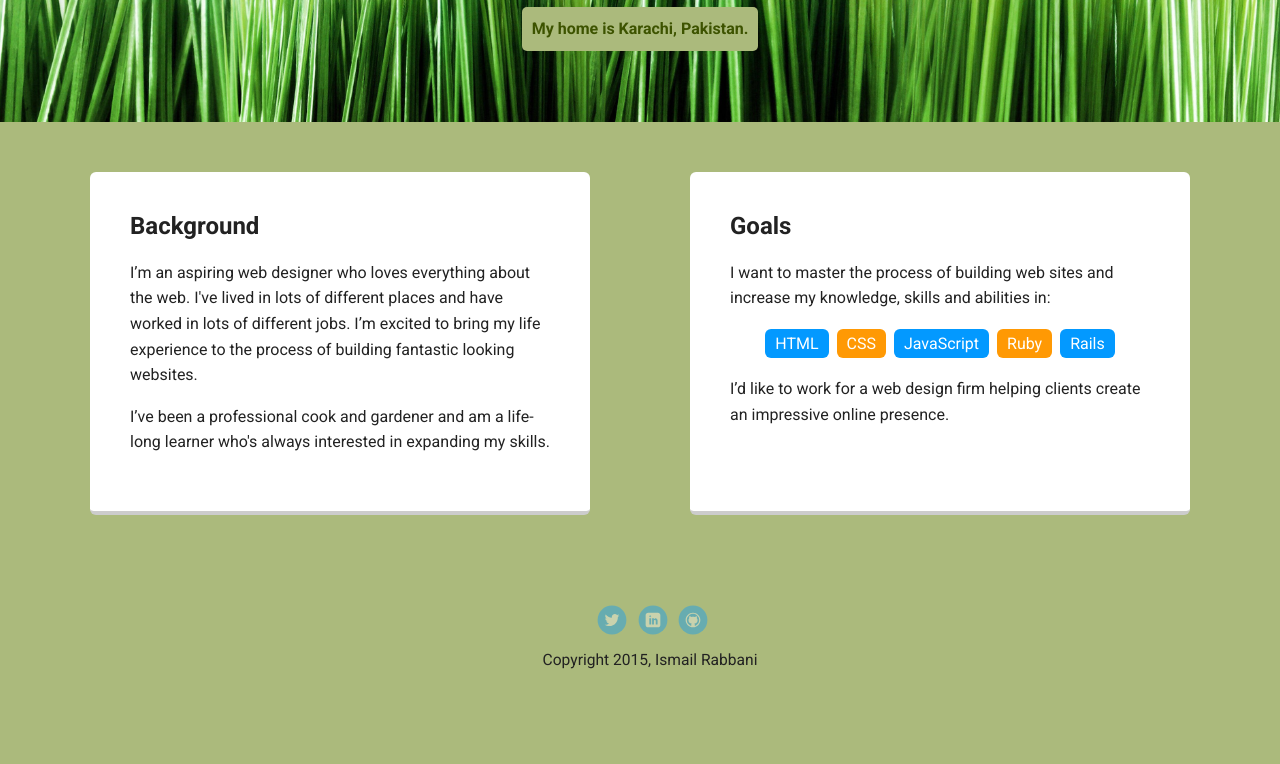
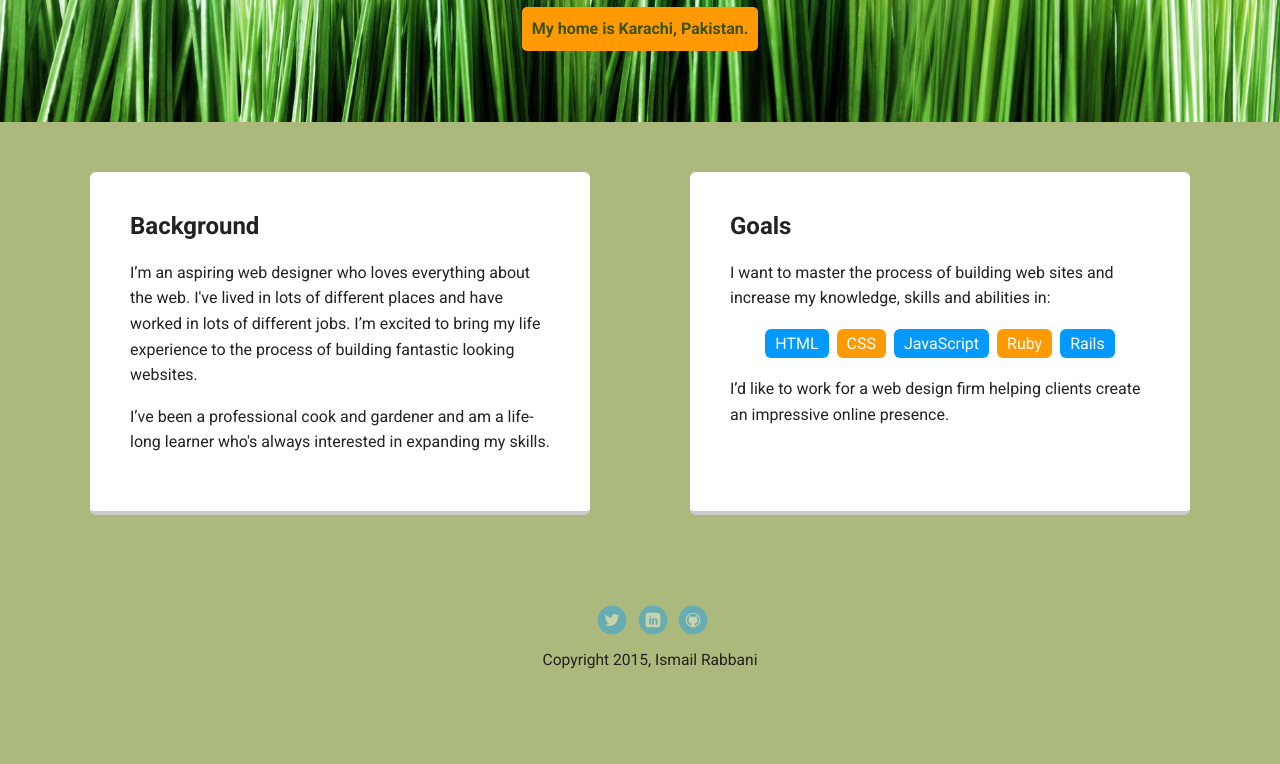
Before and after one commit to IsmailRabbani/portfolio_update_v1, a plain HTML site: page index.html in a window 1280 px wide. Shown: the part 348-1112 px from the top of the page. Drawn offline with Linux system fonts and the light colour scheme; a web font is replaced by a local one.

Commit message:
Update style.css

```diff
--- a/styles.css
+++ b/styles.css
@@ -77,7 +77,7 @@ header .profile-image:hover {
   transform: scale(1.2) rotate(5deg);
 }
 .tag {
-  background-color: #ABBA7C;
+  background-color: #0399ff;
   color: black;
   padding: 10px;
   border-radius: 5px;
@@ -85,7 +85,7 @@ header .profile-image:hover {
   margin: 10px auto;
 }
 .location {
-  background-color: #ABBA7C;
+  background-color: #ff9904;
   color: #3D5300;
 }
 .card {
```
